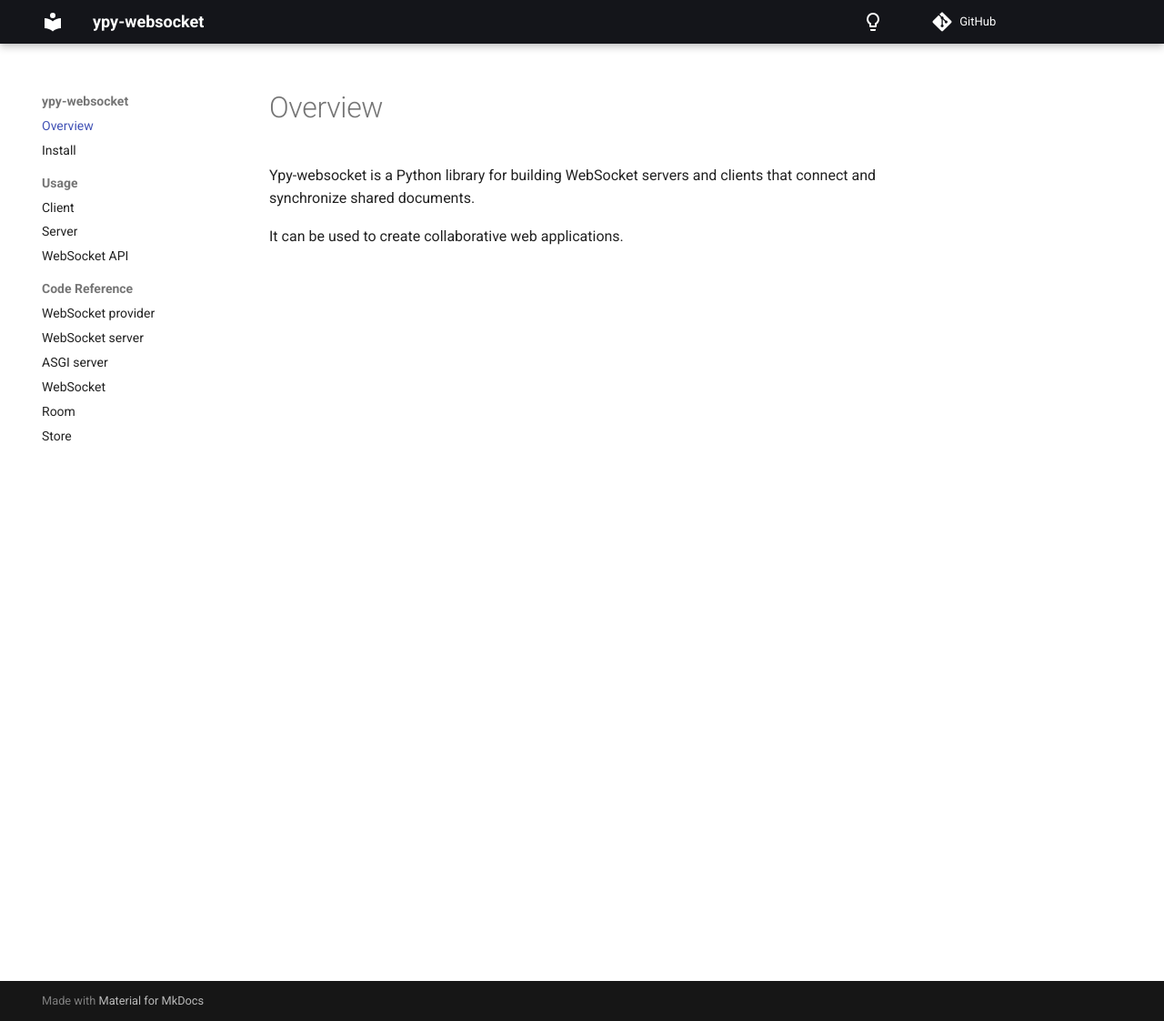
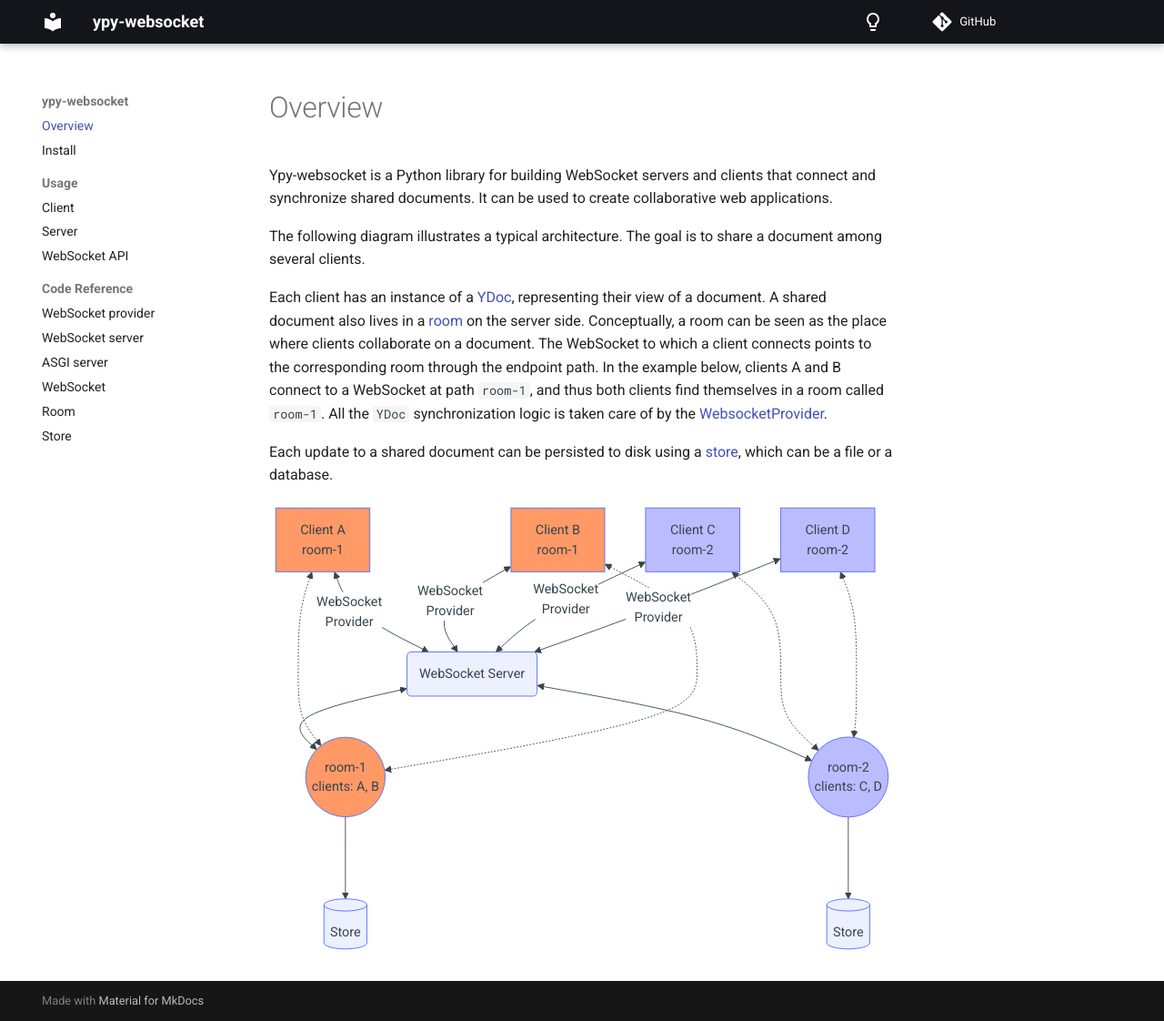
Before and after one commit to y-crdt/ypy-websocket, an MkDocs documentation site: the page built from docs/index.md, in a window 1280 px wide and 1122 px high. Shown: the whole window at 91% size. Built offline with MkDocs 1.6.1 and Material for MkDocs 9.7.7, drawn with Linux system fonts in a browser that asks for light colours; comment, search, counter and statistics services are not loaded.

Commit message:
Add diagram explaining architecture

````diff
--- a/.pre-commit-config.yaml
+++ b/.pre-commit-config.yaml
@@ -10,6 +10,7 @@ repos:
       - id: check-case-conflict
       - id: check-toml
       - id: check-yaml
+        exclude: mkdocs.yml
       - id: debug-statements
       - id: forbid-new-submodules
       - id: check-builtin-literals
--- a/docs/index.md
+++ b/docs/index.md
@@ -1,3 +1,25 @@
 Ypy-websocket is a Python library for building WebSocket servers and clients that connect and synchronize shared documents.
+It can be used to create collaborative web applications.
 
-It can be used to create collaborative web applications.
+The following diagram illustrates a typical architecture. The goal is to share a document among several clients.
+
+Each client has an instance of a [YDoc](https://ypy.readthedocs.io/en/latest/autoapi/y_py/index.html#y_py.YDoc), representing their view of a document. A shared document also lives in a [room](./reference/Room.md) on the server side. Conceptually, a room can be seen as the place where clients collaborate on a document. The WebSocket to which a client connects points to the corresponding room through the endpoint path. In the example below, clients A and B connect to a WebSocket at path `room-1`, and thus both clients find themselves in a room called `room-1`. All the `YDoc` synchronization logic is taken care of by the [WebsocketProvider](./reference/WebSocket_provider.md).
+
+Each update to a shared document can be persisted to disk using a [store](./reference/Store.md), which can be a file or a database.
+```mermaid
+flowchart TD
+    classDef room1 fill:#f96
+    classDef room2 fill:#bbf
+    A[Client A<br>room-1]:::room1 <-->|WebSocket<br>Provider| server(WebSocket Server)
+    B[Client B<br>room-1]:::room1 <-->|WebSocket<br>Provider| server
+    C[Client C<br>room-2]:::room2 <-->|WebSocket<br>Provider| server
+    D[Client D<br>room-2]:::room2 <-->|WebSocket<br>Provider| server
+    server <--> room1((room-1<br>clients: A, B)):::room1
+    server <--> room2((room-2<br>clients: C, D)):::room2
+    A <-..-> room1
+    B <-..-> room1
+    C <-..-> room2
+    D <-..-> room2
+    room1 ---> store1[(Store)]
+    room2 ---> store2[(Store)]
+```
--- a/mkdocs.yml
+++ b/mkdocs.yml
@@ -44,7 +44,11 @@ nav:
 markdown_extensions:
   - admonition
   - pymdownx.details
-  - pymdownx.superfences
+  - pymdownx.superfences:
+      custom_fences:
+        - name: mermaid
+          class: mermaid
+          format: !!python/name:pymdownx.superfences.fence_code_format
 
 plugins:
 - mkdocstrings:
````
Also changed, not shown: docs/usage/client.md (+2 -0 lines), docs/usage/server.md (+2 -0 lines), 4 other files.
